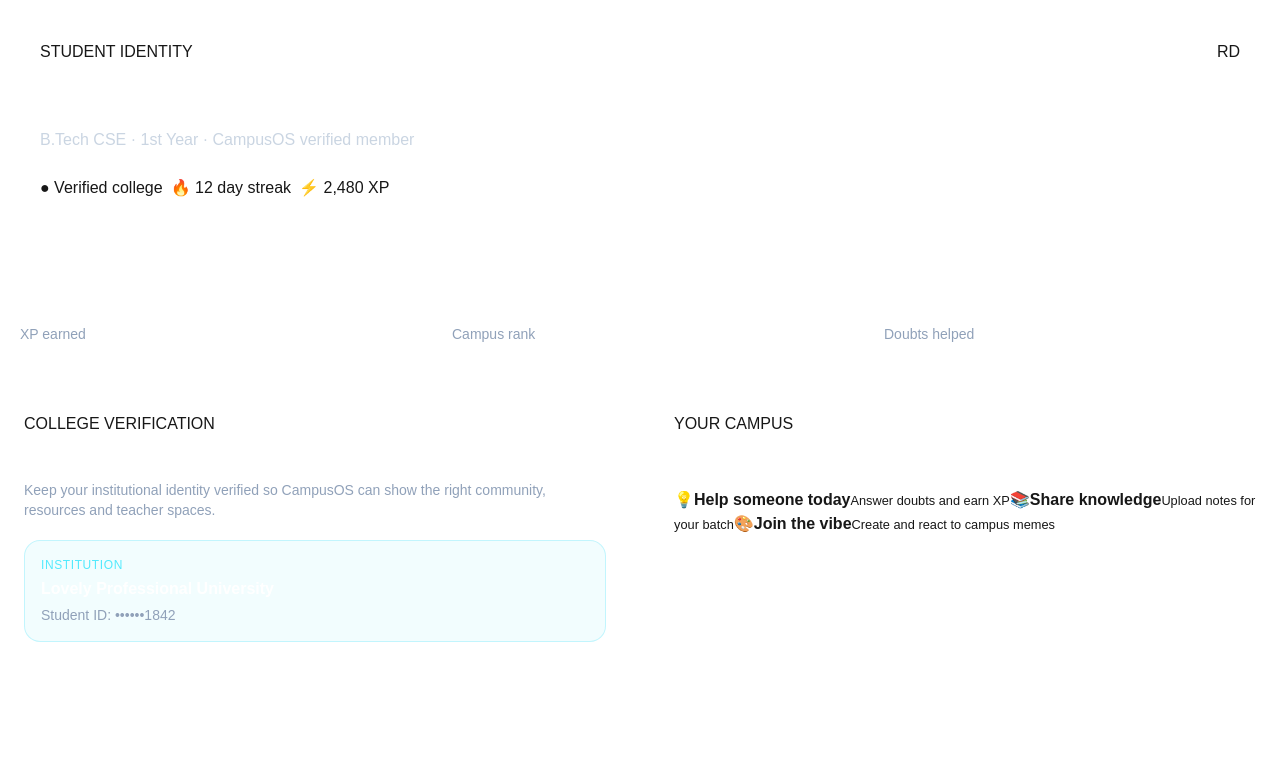
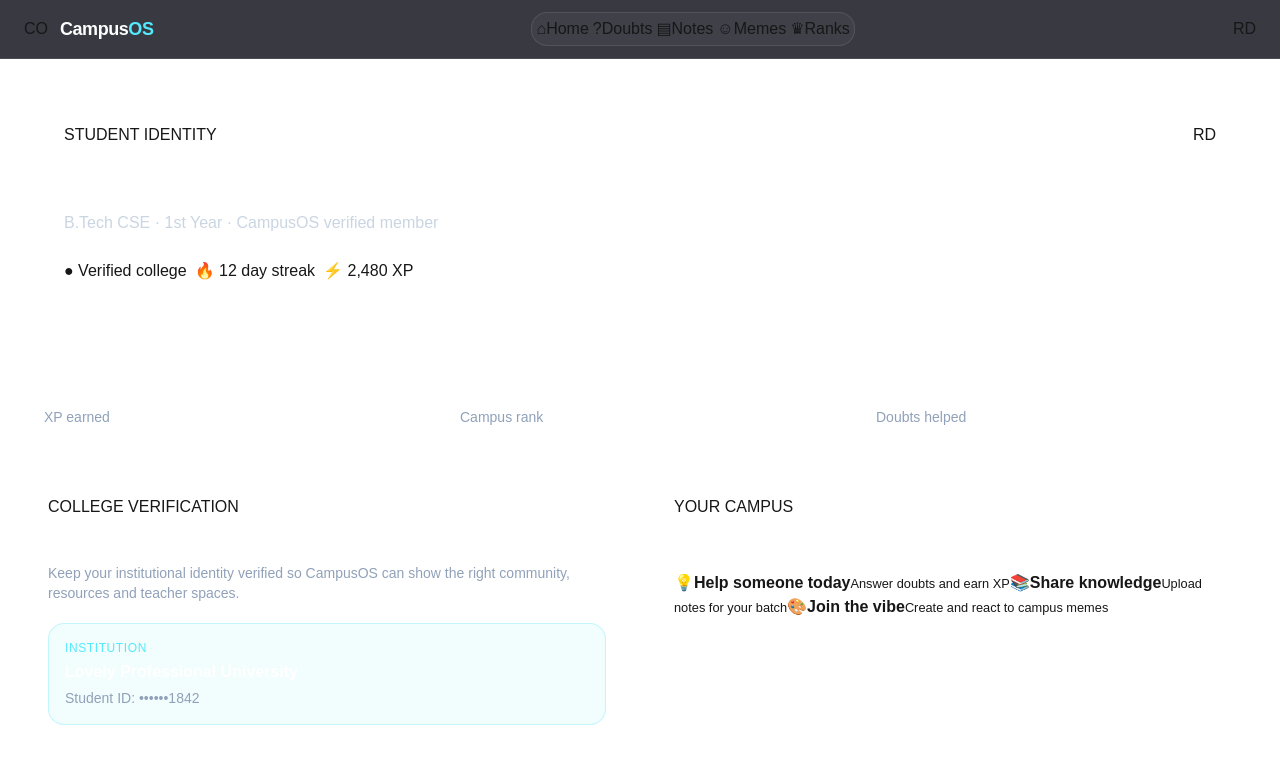
Before and after one commit to R748-tech/campusOS, a Next.js app: page /profile in a window 1280 px wide. Shown: the top 764 px of the page. Built offline with nearby package versions, Linux system fonts and the light colour scheme.

Commit message:
Add CampusOS shell and metadata

```diff
--- a/app/layout.tsx
+++ b/app/layout.tsx
@@ -1,33 +1,16 @@
 import type { Metadata } from "next";
 import { Geist, Geist_Mono } from "next/font/google";
 import "./globals.css";
+import CampusShell from "./components/CampusShell";
 
-const geistSans = Geist({
-  variable: "--font-geist-sans",
-  subsets: ["latin"],
-});
-
-const geistMono = Geist_Mono({
-  variable: "--font-geist-mono",
-  subsets: ["latin"],
-});
+const geistSans = Geist({ variable: "--font-geist-sans", subsets: ["latin"] });
+const geistMono = Geist_Mono({ variable: "--font-geist-mono", subsets: ["latin"] });
 
 export const metadata: Metadata = {
-  title: "Create Next App",
-  description: "Generated by create next app",
+  title: "CampusOS — Your campus, alive.",
+  description: "A connected digital campus for students and teachers.",
 };
 
-export default function RootLayout({
-  children,
-}: Readonly<{
-  children: React.ReactNode;
-}>) {
-  return (
-    <html
-      lang="en"
-      className={`${geistSans.variable} ${geistMono.variable} h-full antialiased`}
-    >
-      <body className="min-h-full flex flex-col">{children}</body>
-    </html>
-  );
+export default function RootLayout({ children }: Readonly<{ children: React.ReactNode }>) {
+  return <html lang="en" className={`${geistSans.variable} ${geistMono.variable} h-full antialiased`}><body className="min-h-full"><CampusShell>{children}</CampusShell></body></html>;
 }
```
